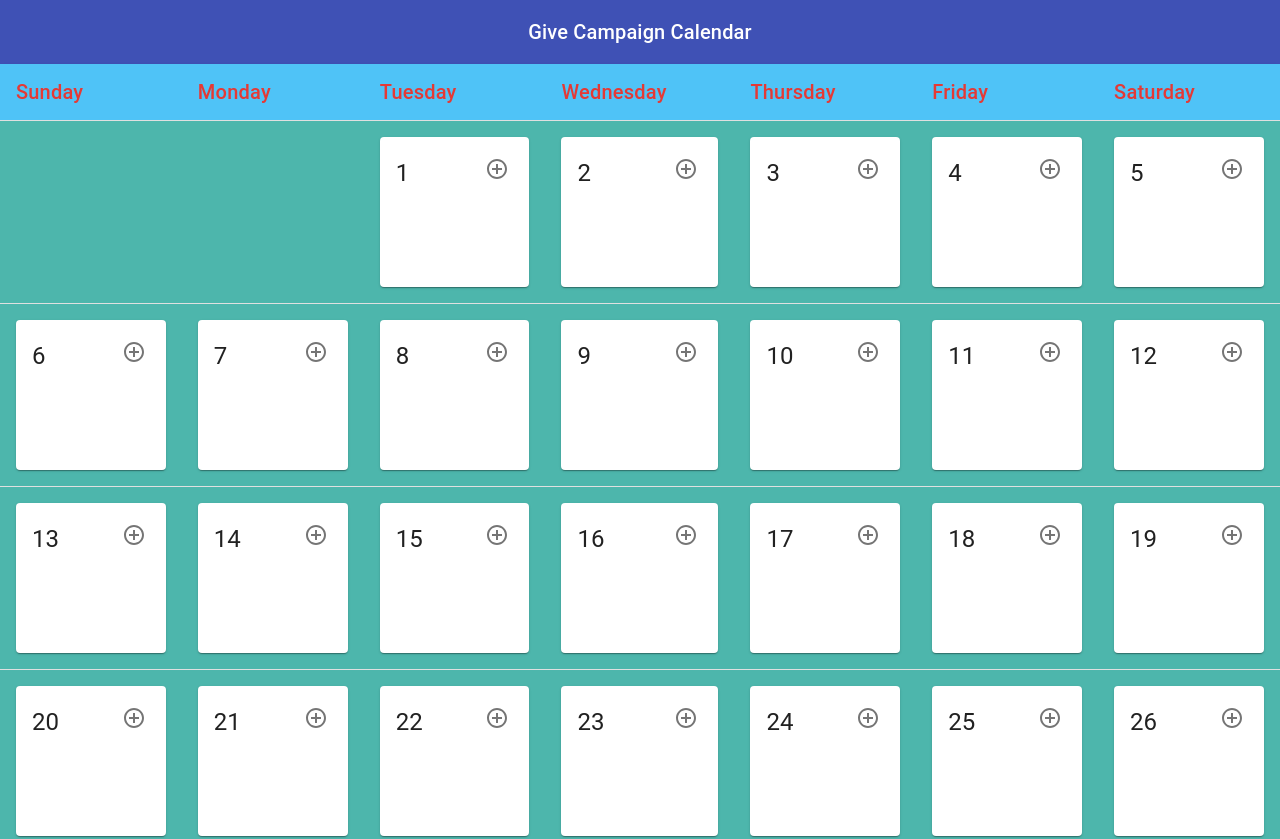
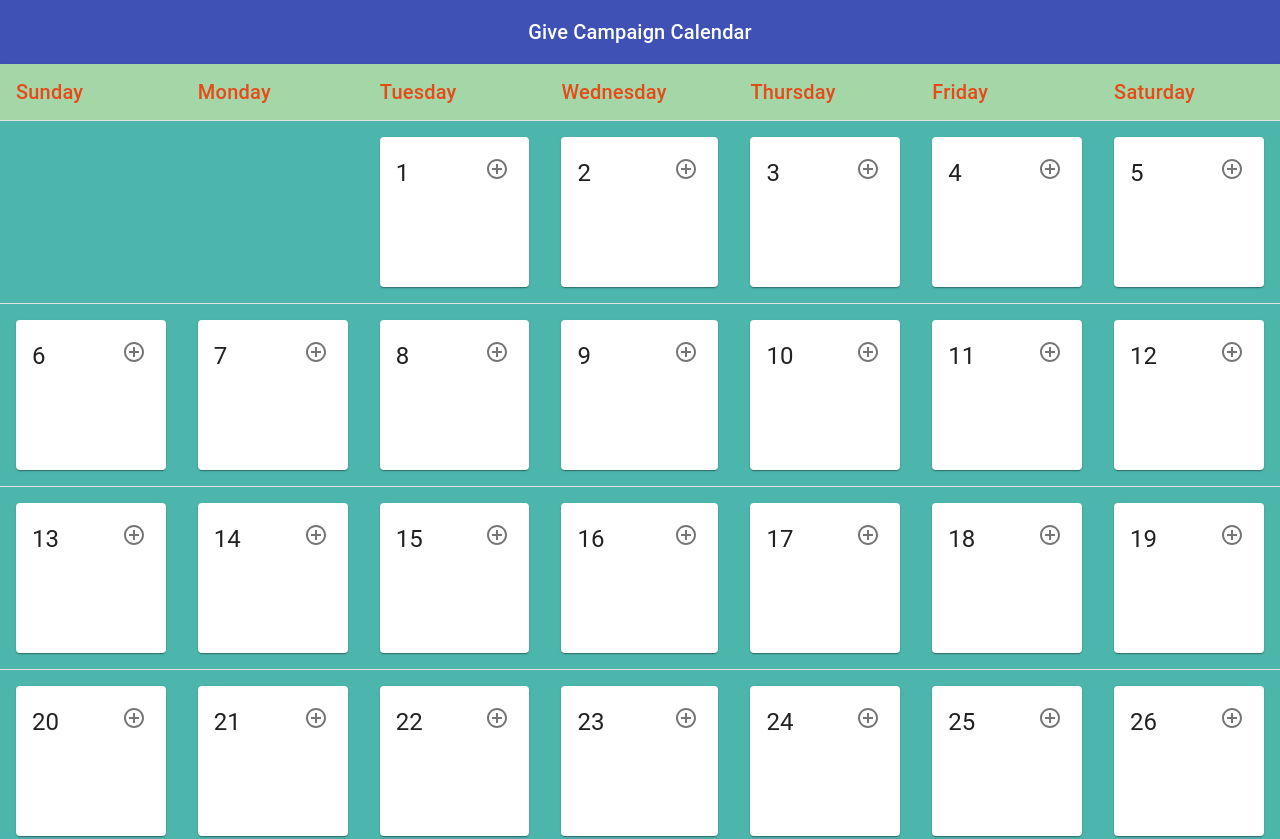
Before and after one commit to Somanath1786/Give-Calendar, a React (Create React App) app in the folder give-calendar/: page / in a window 1280 px wide. Shown: the top 839 px of the page. Built offline with nearby package versions, Linux system fonts and the light colour scheme.

Commit message:
Wrapping Form in a Card

```diff
--- a/give-calendar/src/Calendar.js
+++ b/give-calendar/src/Calendar.js
@@ -26,15 +26,15 @@ class Calendar extends React.Component {
   return (
     <Paper className={classes.root}>
       <Table className={classes.table}>
-        <TableHead style={{backgroundColor : '#4FC3F7'}}>
+        <TableHead style={{backgroundColor : '#A5D6A7'}}>
           <TableRow>
-            <TableCell style= {{color : '#E53935', fontSize: '15pt'}}>Sunday</TableCell>
-            <TableCell style= {{color : '#E53935', fontSize: '15pt'}}>Monday</TableCell>
-            <TableCell style= {{color : '#E53935', fontSize: '15pt'}}>Tuesday</TableCell>
-            <TableCell style= {{color : '#E53935', fontSize: '15pt'}}>Wednesday</TableCell>
-            <TableCell style= {{color : '#E53935', fontSize: '15pt'}}>Thursday</TableCell>
-            <TableCell style= {{color : '#E53935', fontSize: '15pt'}}>Friday</TableCell>
-            <TableCell style= {{color : '#E53935', fontSize: '15pt'}}>Saturday</TableCell>
+            <TableCell style= {{color : '#E64A19', fontSize: '15pt'}}>Sunday</TableCell>
+            <TableCell style= {{color : '#E64A19', fontSize: '15pt'}}>Monday</TableCell>
+            <TableCell style= {{color : '#E64A19', fontSize: '15pt'}}>Tuesday</TableCell>
+            <TableCell style= {{color : '#E64A19', fontSize: '15pt'}}>Wednesday</TableCell>
+            <TableCell style= {{color : '#E64A19', fontSize: '15pt'}}>Thursday</TableCell>
+            <TableCell style= {{color : '#E64A19', fontSize: '15pt'}}>Friday</TableCell>
+            <TableCell style= {{color : '#E64A19', fontSize: '15pt'}}>Saturday</TableCell>
           </TableRow>
         </TableHead>
 
--- a/give-calendar/src/Form.js
+++ b/give-calendar/src/Form.js
@@ -1,9 +1,36 @@
 import React from 'react'
 import { Field, reduxForm } from 'redux-form'
 
+
+import { withStyles } from '@material-ui/core/styles';
+import Card from '@material-ui/core/Card';
+import { CardHeader, CardContent } from '@material-ui/core';
+
+const styles = {
+  card: {
+    width: 400,
+    height : 400,
+    backgroundColor : '#9E9E9E'
+  },
+  bullet: {
+    display: 'inline-block',
+    margin: '0 2px',
+    transform: 'scale(0.8)',
+  },
+  title: {
+    fontSize: 14,
+  },
+  pos: {
+    marginBottom: 12,
+  },
+};
+
 let ContactForm = props => {
-  const { handleSubmit, onCancelForm, date} = props
+  const { classes, handleSubmit, onCancelForm, date} = props
   return (
+    <div style={{position:"absolute", left: "38%", top: "15%"}}>
+      <Card className={classes.card}>
+      <CardHeader size= "small" title = "Please fill up Event Details"/>
       <form onSubmit={handleSubmit}>
         <div>
           <label htmlFor="Event Name">Event Name</label>
@@ -24,6 +51,8 @@ let ContactForm = props => {
         <button type="submit">Submit</button>
         <button type="button" onClick={onCancelForm}> Cancel</button>
       </form>
+      </Card>
+    </div>
   )
 }
 
@@ -32,4 +61,4 @@ ContactForm = reduxForm({
   form: 'contact'
 })(ContactForm)
 
-export default ContactForm
+export default withStyles(styles)(ContactForm)
```
Lines whose indentation alone changed are shown as unchanged.
